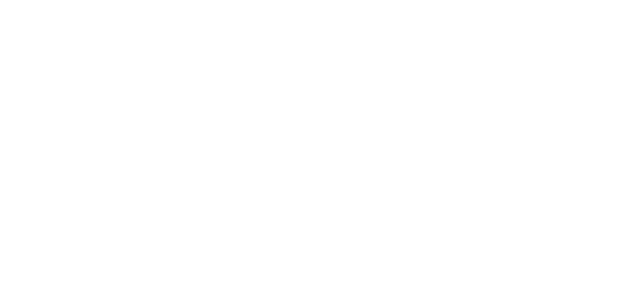
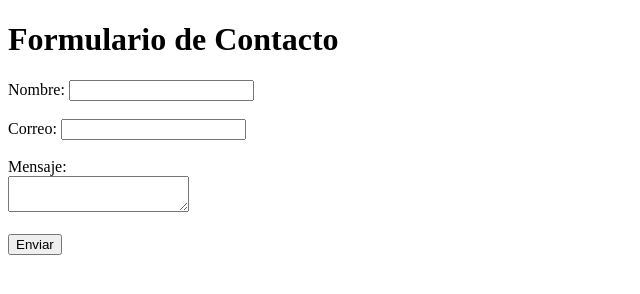
Before and after one commit to AnthonyMercado12/app-colaborativa-infotep, a plain HTML site: page index.html in a window 1280 px wide. Shown: the whole page, without its empty margins (0-640 px from the left). Drawn offline with Linux system fonts and the light colour scheme.

Commit message:
Update index.html

```diff
--- a/index.html
+++ b/index.html
@@ -1,12 +1,25 @@
 <!DOCTYPE html>
-<html lang="en">
+<html lang="es">
 <head>
     <meta charset="UTF-8">
-    <meta name="viewport" content="width=device-width, initial-scale=1.0">
-    <title>Trabajo Conjunto</title>
-    <link rel="stylesheet" href="style.css">
+    <title>Contacto</title>
 </head>
 <body>
 
+    <h1>Formulario de Contacto</h1>
+
+    <form>
+        <label>Nombre:</label>
+        <input type="text"><br><br>
+
+        <label>Correo:</label>
+        <input type="email"><br><br>
+
+        <label>Mensaje:</label><br>
+        <textarea></textarea><br><br>
+
+        <button type="submit">Enviar</button>
+    </form>
+
 </body>
 </html>
```
